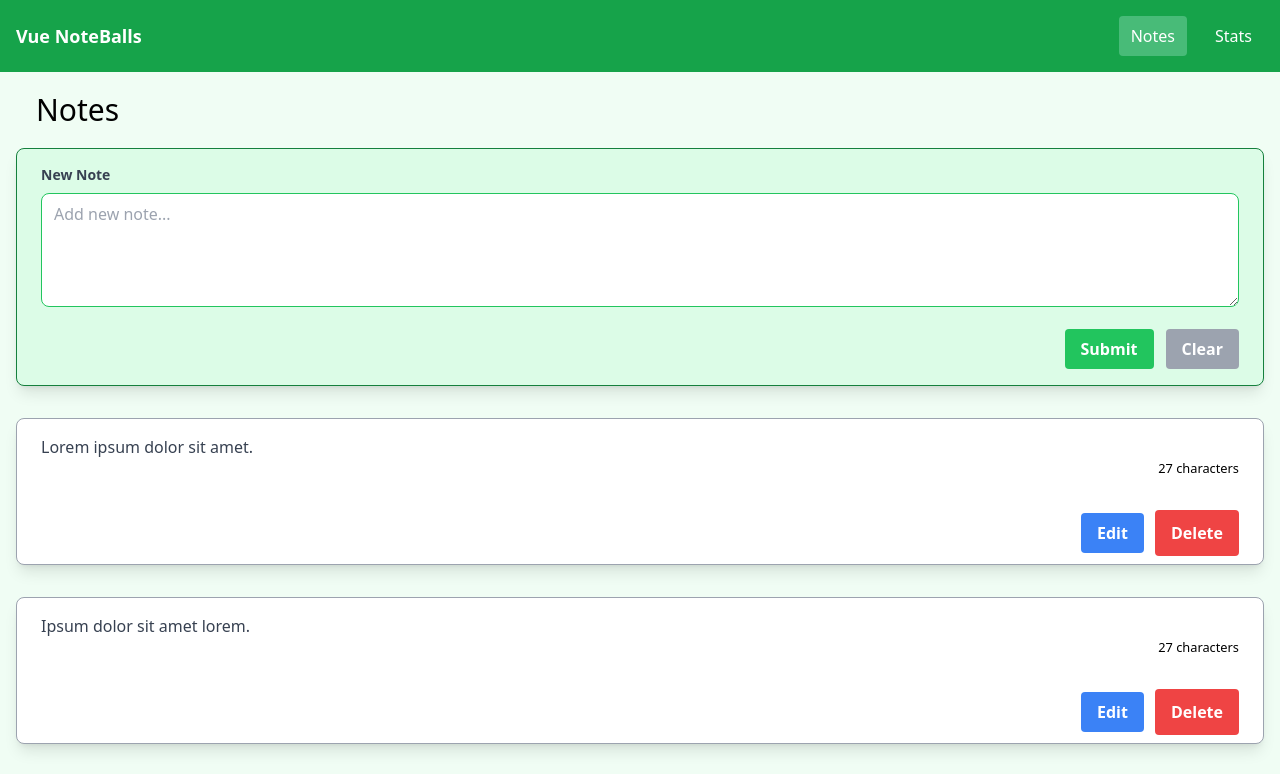
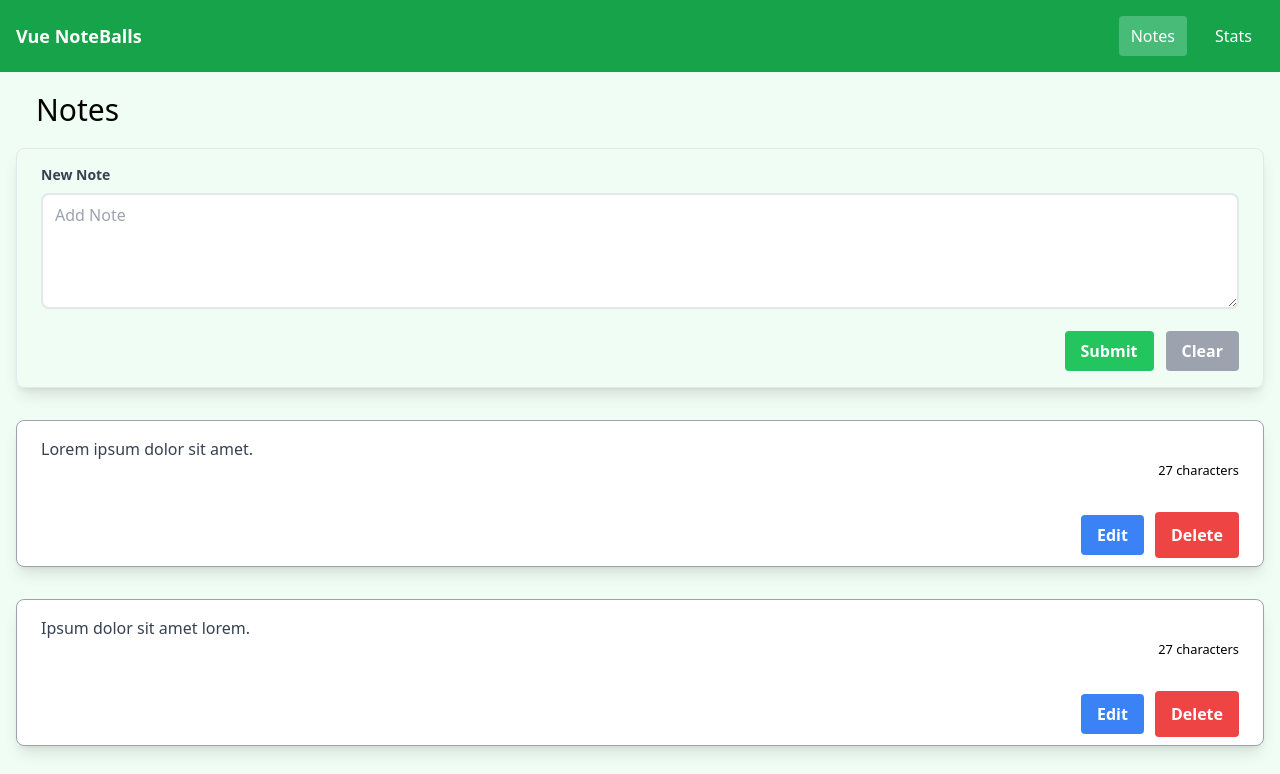
Before and after one commit to leongaban/vue-noteballs, a Vue app: page /#/ in a window 1280 px wide. Shown: the top 774 px of the page. Built offline with nearby package versions, Linux system fonts and the light colour scheme.

Commit message:
added AddEditNote component to ViewEditNote view, and pulling in correct note via id from noteStore

```diff
--- a/src/components/Notes/AddEditNote.vue
+++ b/src/components/Notes/AddEditNote.vue
@@ -1,6 +1,7 @@
 <template>
   <div
-    class="w-full max-w-full mb-8 bg-green-100 rounded-lg border border-green-700 overflow-hidden shadow-lg"
+    class="w-full max-w-full mb-8 rounded-lg border overflow-hidden shadow-lg"
+    :class="`bg-${bgColor}-100 border-${bgColor}-700`"
   >
     <form @submit.prevent>
       <div class="px-6 py-4">
@@ -12,9 +13,10 @@
             id="note"
             v-bind:value="modelValue"
             @input="updateValue"
-            class="w-full px-3 py-2 text-gray-700 border border-green-500 rounded-lg focus:outline-none"
+            class="w-full px-3 py-2 text-gray-700 border-2 rounded-lg"
+            :class="`border-${bgColor}-700`"
             rows="4"
-            placeholder="Add new note..."
+            :placeholder="placeholder"
             ref="textAreaRef"
           ></textarea>
         </div>
@@ -36,7 +38,17 @@ const props = defineProps({
     type: String,
     required: true,
   },
+  bgColor: {
+    type: String,
+    default: 'green',
+  },
+  placeholder: {
+    type: String,
+    default: 'Type something...',
+  },
 })
+
+console.log('props', props)
 
 const emit = defineEmits(['update:modelValue'])
 
--- a/src/views/ViewEditNote.vue
+++ b/src/views/ViewEditNote.vue
@@ -1,5 +1,60 @@
 <template>
-  <div>
-    <h1>Edit Note with id of {{ $route.params.id }}</h1>
+  <div class="mt-2">
+    <AddEditNote
+      v-model="noteContent"
+      placeholder="Edit a current note"
+      bgColor="blue"
+    >
+      <template #buttons>
+        <button
+          type="submit"
+          :class="{
+            'bg-blue-500 hover:bg-blue-700 text-white font-bold py-2 px-4 rounded':
+              noteContent.trim() !== '',
+            'bg-gray-400 text-white font-bold py-2 px-4 rounded cursor-not-allowed':
+              noteContent.trim() === '',
+          }"
+          :disabled="noteContent.trim() === ''"
+          @click="handleSubmit"
+        >
+          Save Note
+        </button>
+      </template>
+    </AddEditNote>
   </div>
 </template>
+
+<script setup lang="ts">
+import { ref, onMounted } from 'vue'
+import { useRoute } from 'vue-router'
+import { useNotesStore } from '@/stores/storeNotes'
+import AddEditNote from '@/components/Notes/AddEditNote.vue'
+
+const route = useRoute()
+const noteContent = ref('')
+const notesStore = useNotesStore()
+
+const loadNote = () => {
+  const noteId = route.params.id
+  const note = notesStore.notes.find(note => note.id === noteId)
+  if (note) {
+    noteContent.value = note.content
+  } else {
+    console.error('Note not found')
+  }
+}
+
+const handleSubmit = () => {
+  console.log('New Note:', noteContent.value)
+
+  if (noteContent.value.trim() === '') {
+    return
+  }
+
+  // notesStore.addNote(noteContent.value)
+  noteContent.value = ''
+  // noteContentRef.value?.focusTextArea()
+}
+
+onMounted(loadNote)
+</script>
--- a/src/views/ViewNotes.vue
+++ b/src/views/ViewNotes.vue
@@ -3,7 +3,12 @@
     <h1 class="m-5 text-3xl">Notes</h1>
 
     <!-- Adding buttons via named slot -->
-    <AddEditNote v-model="newNote" ref="newNoteRef">
+    <AddEditNote
+      v-model="newNote"
+      bgColor="green"
+      placeholder="Add Note"
+      ref="newNoteRef"
+    >
       <template #buttons>
         <button
           type="submit"
```
